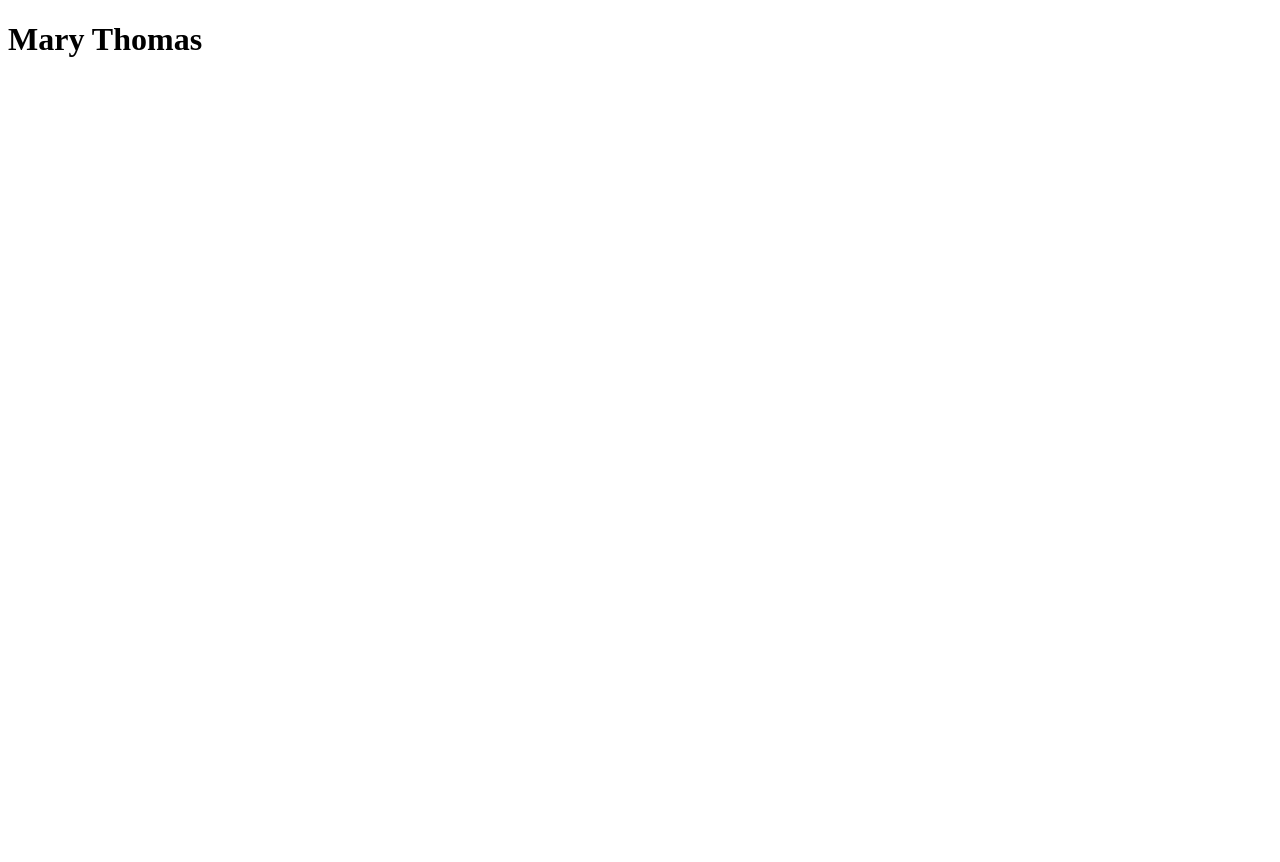
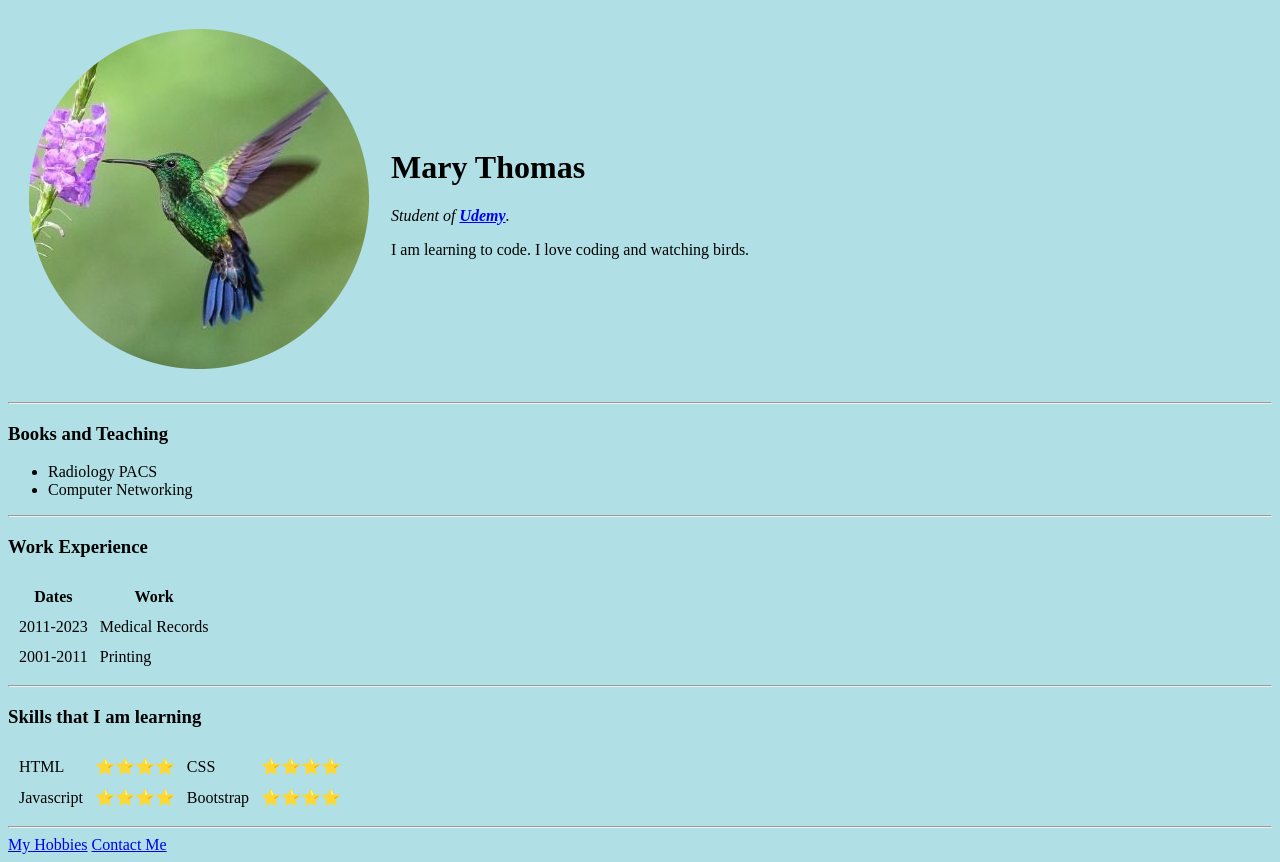
Before and after one commit to maryharley/cv2, a plain HTML site: page index.html in a window 1280 px wide. Before the commit the page ends 800 px from the top, so only its background shows below. Drawn offline with Linux system fonts and the light colour scheme.

Commit message:
Made changes in the body

```diff
--- a/index.html
+++ b/index.html
@@ -1,9 +1,63 @@
 <!DOCTYPE html>
 <head>
     <meta charset="UTF-8">
-    <title>💜 Mary's Personal Site</title>
+    <title>Mary's Personal Site</title>
 </head>
-<body>
-    <h1>Mary Thomas</h1>
+<body style="background-color: powderblue;">
+    <table cellspacing="20">
+        <tr>
+            <td><img src="4046046412-modified.png" alt="Favorite Bird"></td>
+            <td><h1>Mary Thomas</h1>
+                <p><em>Student of <strong><a href="http://www.udemy.com">Udemy</a></strong>. </em></p>
+                <p>I am learning to code. I love coding and watching birds.</p></td>
+        </tr>
+    </table>
+    <hr>
+    <h3>Books and Teaching</h3>
+    <ul>
+        <li>Radiology PACS</li>
+        <li>Computer Networking</li>
+    </ul>
+    <hr>
+    <h3>Work Experience</h3>
+    <table cellspacing="10">
+        <thead>
+            <tr>
+                <th>Dates</th>
+                <th>Work</th>
+            </tr>
+        </thead>
+        <tbody>
 
+        </tbody>
+        <tfoot>
+        </tfoot>
+        <tr>
+            <td>2011-2023</td>
+            <td>Medical Records</td>
+        </tr>
+        <td>2001-2011</td>
+        <td>Printing</td>
+    </table>
+    <hr>
+    <h3>Skills that I am learning</h3>
+    <table cellspacing="10">
+        <tr>
+            <td>HTML</td>
+            <td>⭐️⭐️⭐️⭐️</td>
+            <td>CSS</td>
+            <td>⭐️⭐️⭐️⭐️</td>
+        </tr>
+        <tr>
+            <td>Javascript</td>
+            <td>⭐️⭐️⭐️⭐️</td>
+            <td>Bootstrap</td>
+            <td>⭐️⭐️⭐️⭐️</td>
+        </tr>
+    </table>
+    <hr>
+    <a href="hobbies.html">My Hobbies</a>
+    <a href="contact-me.html">Contact Me</a>
 </body>
+
+</html>
```
Also changed, not shown: contact-me.html (added, +23 -0 lines), hobbies.html (added, +15 -0 lines), 4046046412-modified.png (added), 2 other files.
